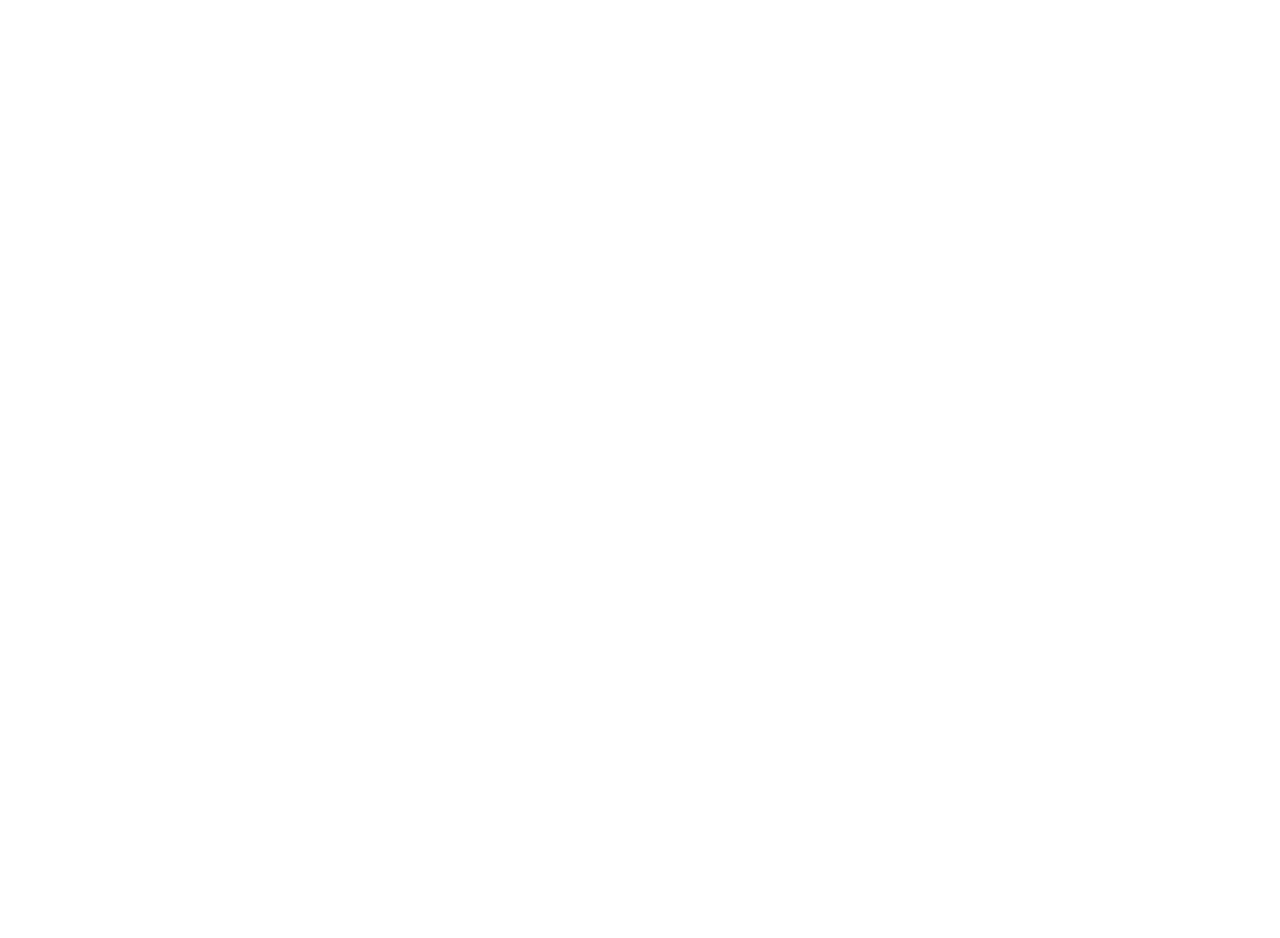
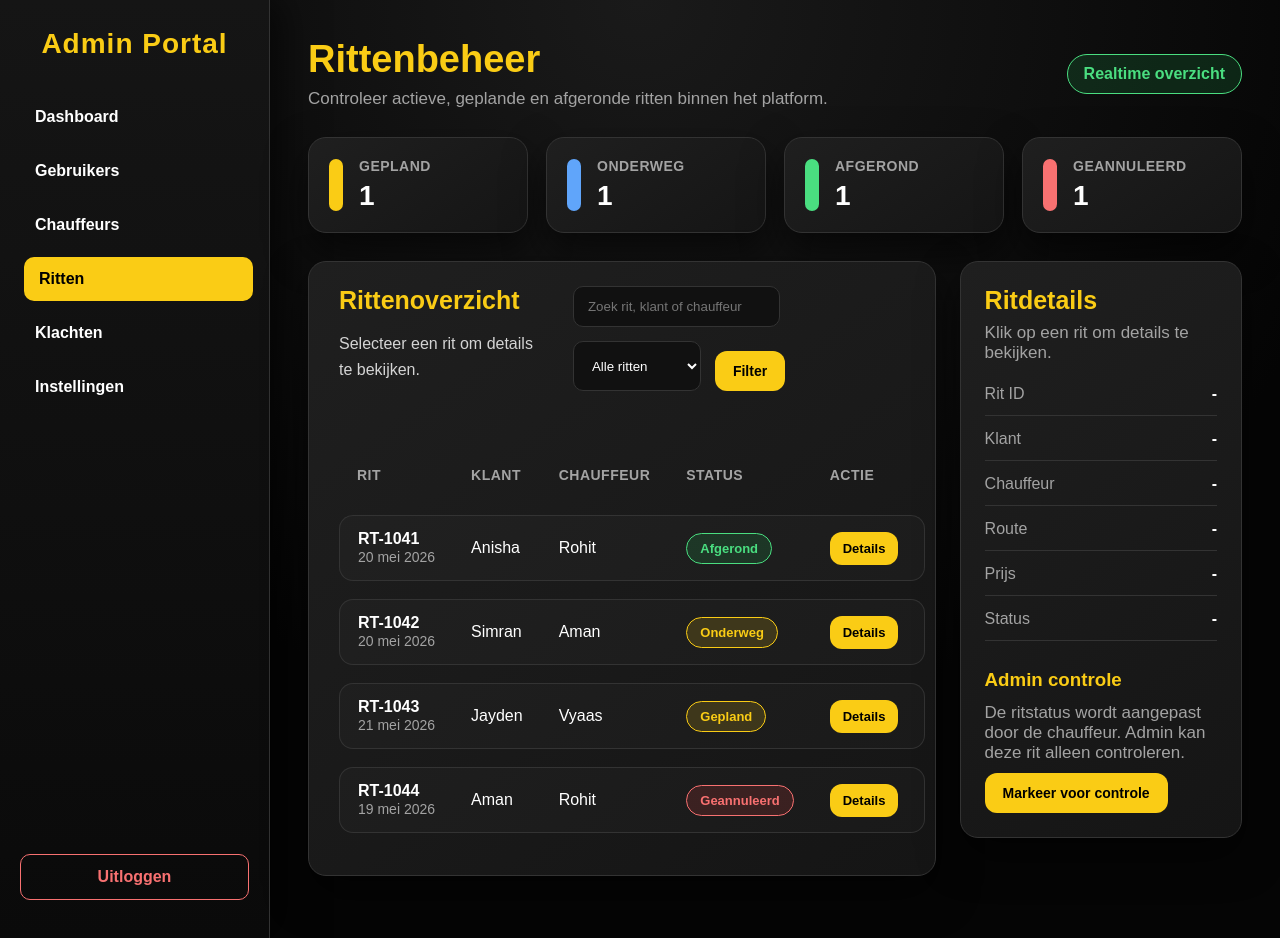
Before and after one commit to Bodylotion16/smart-taxi-system, a website: page public/portals/admin/ritten.html in a window 1280 px wide. Before the commit the page ends 800 px from the top, so only its background shows below. Drawn offline with Linux system fonts and the light colour scheme.

Commit message:
admin ritten

```diff
--- a/public/css/admin/admin-pages.css
+++ b/public/css/admin/admin-pages.css
@@ -279,3 +279,151 @@
         align-items: flex-start;
     }
 }
+
+/* =========================
+   Admin Ritten Page
+   ========================= */
+
+.ride-status-grid {
+    display: grid;
+    grid-template-columns: repeat(4, 1fr);
+    gap: 18px;
+    margin-bottom: 28px;
+}
+
+.ride-status-card {
+    display: flex;
+    align-items: center;
+    gap: 16px;
+    background: linear-gradient(145deg, #1f1f1f, #151515);
+    border: 1px solid var(--border);
+    border-radius: var(--radius-md);
+    box-shadow: 0 18px 40px var(--shadow);
+    padding: 20px;
+}
+
+.ride-status-card h3 {
+    color: var(--muted);
+    font-size: 14px;
+    margin-bottom: 6px;
+    text-transform: uppercase;
+    letter-spacing: 0.5px;
+}
+
+.ride-status-card p {
+    color: var(--white);
+    font-size: 28px;
+    font-weight: 900;
+}
+
+.status-dot {
+    width: 14px;
+    height: 52px;
+    border-radius: 999px;
+    display: inline-block;
+}
+
+.dot-yellow {
+    background-color: var(--yellow);
+}
+
+.dot-blue {
+    background-color: var(--blue);
+}
+
+.dot-green {
+    background-color: var(--green);
+}
+
+.dot-red {
+    background-color: var(--red);
+}
+
+.rides-layout {
+    display: grid;
+    grid-template-columns: 2fr 0.9fr;
+    gap: 24px;
+    align-items: start;
+}
+
+.compact-table th,
+.compact-table td {
+    padding: 14px 18px;
+}
+
+.ride-details-panel {
+    background: linear-gradient(145deg, #1f1f1f, #151515);
+    border: 1px solid var(--border);
+    border-radius: var(--radius-md);
+    box-shadow: 0 18px 40px var(--shadow);
+    padding: 24px;
+    position: sticky;
+    top: 24px;
+}
+
+.ride-details-panel h2 {
+    color: var(--yellow);
+    margin-bottom: 8px;
+}
+
+.ride-detail-box {
+    margin-top: 22px;
+    display: grid;
+    gap: 14px;
+}
+
+.detail-row {
+    display: flex;
+    justify-content: space-between;
+    gap: 18px;
+    border-bottom: 1px solid var(--border);
+    padding-bottom: 12px;
+}
+
+.detail-row span {
+    color: var(--muted);
+}
+
+.detail-row strong {
+    color: var(--white);
+    text-align: right;
+}
+
+.ride-status-control {
+    margin-top: 28px;
+}
+
+.ride-status-control h3 {
+    color: var(--yellow);
+    margin-bottom: 12px;
+}
+
+.ride-status-control select {
+    width: 100%;
+    padding: 13px 14px;
+    border: 1px solid var(--border);
+    border-radius: var(--radius-sm);
+    background-color: #111111;
+    color: var(--white);
+    outline: none;
+}
+
+@media (max-width: 1100px) {
+    .ride-status-grid {
+        grid-template-columns: repeat(2, 1fr);
+    }
+
+    .rides-layout {
+        grid-template-columns: 1fr;
+    }
+
+    .ride-details-panel {
+        position: static;
+    }
+}
+
+@media (max-width: 900px) {
+    .ride-status-grid {
+        grid-template-columns: 1fr;
+    }
+}
--- a/public/js/admin/ritten.js
+++ b/public/js/admin/ritten.js
@@ -0,0 +1,150 @@
+const rides = {
+    "RT-1041": {
+        id: "RT-1041",
+        customer: "Anisha",
+        driver: "Rohit",
+        route: "Paramaribo Centrum → Zorg en Hoop",
+        price: "SRD 150",
+        status: "completed",
+        statusText: "Afgerond"
+    },
+    "RT-1042": {
+        id: "RT-1042",
+        customer: "Simran",
+        driver: "Aman",
+        route: "Latour → Lelydorp",
+        price: "SRD 220",
+        status: "active",
+        statusText: "Onderweg"
+    },
+    "RT-1043": {
+        id: "RT-1043",
+        customer: "Jayden",
+        driver: "Vyaas",
+        route: "Flora → Centrum",
+        price: "SRD 120",
+        status: "planned",
+        statusText: "Gepland"
+    },
+    "RT-1044": {
+        id: "RT-1044",
+        customer: "Aman",
+        driver: "Rohit",
+        route: "Maretraite → Latour",
+        price: "SRD 0",
+        status: "cancelled",
+        statusText: "Geannuleerd"
+    }
+};
+
+let selectedRideId = null;
+
+function showRideDetails(rideId) {
+    const ride = rides[rideId];
+
+    if (!ride) {
+        return;
+    }
+
+    selectedRideId = rideId;
+
+    document.getElementById("detailRideId").textContent = ride.id;
+    document.getElementById("detailCustomer").textContent = ride.customer;
+    document.getElementById("detailDriver").textContent = ride.driver;
+    document.getElementById("detailRoute").textContent = ride.route;
+    document.getElementById("detailPrice").textContent = ride.price;
+    document.getElementById("detailStatus").textContent = ride.statusText;
+    document.getElementById("newRideStatus").value = ride.status;
+}
+
+function flagRide() {
+    if (!selectedRideId) {
+        alert("Selecteer eerst een rit.");
+        return;
+    }
+
+    alert("Rit " + selectedRideId + " is gemarkeerd voor controle.");
+}
+
+function filterRides() {
+    const searchValue = document.getElementById("searchRide").value.toLowerCase().trim();
+    const statusValue = document.getElementById("rideStatusFilter").value;
+    const rows = document.querySelectorAll("#rideTable tr");
+
+    rows.forEach(function(row) {
+        const id = row.dataset.id.toLowerCase();
+        const customer = row.dataset.customer;
+        const driver = row.dataset.driver;
+        const status = row.dataset.status;
+
+        const matchesSearch =
+            searchValue === "" ||
+            id.includes(searchValue) ||
+            customer.includes(searchValue) ||
+            driver.includes(searchValue);
+
+        const matchesStatus = statusValue === "all" || status === statusValue;
+
+        row.style.display = matchesSearch && matchesStatus ? "table-row" : "none";
+    });
+}
+
+function updateRideCounts() {
+    const rows = document.querySelectorAll("#rideTable tr");
+
+    let planned = 0;
+    let active = 0;
+    let completed = 0;
+    let cancelled = 0;
+
+    rows.forEach(function(row) {
+        if (row.dataset.status === "planned") {
+            planned++;
+        } else if (row.dataset.status === "active") {
+            active++;
+        } else if (row.dataset.status === "completed") {
+            completed++;
+        } else if (row.dataset.status === "cancelled") {
+            cancelled++;
+        }
+    });
+
+    document.getElementById("plannedCount").textContent = planned;
+    document.getElementById("activeRideCount").textContent = active;
+    document.getElementById("completedCount").textContent = completed;
+    document.getElementById("cancelledCount").textContent = cancelled;
+}
+
+function getStatusText(status) {
+    if (status === "planned") {
+        return "Gepland";
+    }
+
+    if (status === "active") {
+        return "Onderweg";
+    }
+
+    if (status === "completed") {
+        return "Afgerond";
+    }
+
+    if (status === "cancelled") {
+        return "Geannuleerd";
+    }
+
+    return "Onbekend";
+}
+
+function getStatusClass(status) {
+    if (status === "completed") {
+        return "active";
+    }
+
+    if (status === "cancelled") {
+        return "cancelled";
+    }
+
+    return "pending";
+}
+
+document.addEventListener("DOMContentLoaded", updateRideCounts);
--- a/public/portals/admin/ritten.html
+++ b/public/portals/admin/ritten.html
@@ -0,0 +1,211 @@
+<!DOCTYPE html>
+<html lang="nl">
+<head>
+    <meta charset="UTF-8">
+    <title>Ritten beheren - Smart Taxi</title>
+
+    <link rel="stylesheet" href="../../css/admin/admin-base.css">
+    <link rel="stylesheet" href="../../css/admin/admin-components.css">
+    <link rel="stylesheet" href="../../css/admin/admin-pages.css">
+</head>
+<body>
+
+<div class="container">
+    <aside class="sidebar">
+        <h2>Admin Portal</h2>
+
+        <a href="dashboard.html">Dashboard</a>
+        <a href="gebruikers.html">Gebruikers</a>
+        <a href="chauffeurs.html">Chauffeurs</a>
+        <a href="ritten.html" class="active">Ritten</a>
+        <a href="klachten.html">Klachten</a>
+        <a href="instellingen.html">Instellingen</a>
+        <a href="../../auth/login.html" class="logout-link">Uitloggen</a>
+    </aside>
+
+    <main class="main">
+        <div class="header admin-header">
+            <div>
+                <h1>Rittenbeheer</h1>
+                <p>Controleer actieve, geplande en afgeronde ritten binnen het platform.</p>
+            </div>
+
+            <div class="admin-badge">
+                Realtime overzicht
+            </div>
+        </div>
+
+        <div class="ride-status-grid">
+            <div class="ride-status-card">
+                <span class="status-dot dot-yellow"></span>
+                <div>
+                    <h3>Gepland</h3>
+                    <p id="plannedCount">2</p>
+                </div>
+            </div>
+
+            <div class="ride-status-card">
+                <span class="status-dot dot-blue"></span>
+                <div>
+                    <h3>Onderweg</h3>
+                    <p id="activeRideCount">1</p>
+                </div>
+            </div>
+
+            <div class="ride-status-card">
+                <span class="status-dot dot-green"></span>
+                <div>
+                    <h3>Afgerond</h3>
+                    <p id="completedCount">3</p>
+                </div>
+            </div>
+
+            <div class="ride-status-card">
+                <span class="status-dot dot-red"></span>
+                <div>
+                    <h3>Geannuleerd</h3>
+                    <p id="cancelledCount">1</p>
+                </div>
+            </div>
+        </div>
+
+        <div class="rides-layout">
+            <section class="section">
+                <div class="section-top">
+                    <div>
+                        <h2>Rittenoverzicht</h2>
+                        <p>Selecteer een rit om details te bekijken.</p>
+                    </div>
+
+                    <div class="filter-bar">
+                        <input type="text" id="searchRide" placeholder="Zoek rit, klant of chauffeur">
+                        <select id="rideStatusFilter">
+                            <option value="all">Alle ritten</option>
+                            <option value="planned">Gepland</option>
+                            <option value="active">Onderweg</option>
+                            <option value="completed">Afgerond</option>
+                            <option value="cancelled">Geannuleerd</option>
+                        </select>
+                        <button onclick="filterRides()">Filter</button>
+                    </div>
+                </div>
+
+                <table class="admin-table compact-table">
+                    <thead>
+                        <tr>
+                            <th>Rit</th>
+                            <th>Klant</th>
+                            <th>Chauffeur</th>
+                            <th>Status</th>
+                            <th>Actie</th>
+                        </tr>
+                    </thead>
+
+                    <tbody id="rideTable">
+                        <tr data-id="RT-1041" data-customer="anisha" data-driver="rohit" data-status="completed">
+                            <td>
+                                <strong>RT-1041</strong><br>
+                                <span class="muted-text">20 mei 2026</span>
+                            </td>
+                            <td>Anisha</td>
+                            <td>Rohit</td>
+                            <td><span class="status active">Afgerond</span></td>
+                            <td>
+                                <button class="btn-small" onclick="showRideDetails('RT-1041')">Details</button>
+                            </td>
+                        </tr>
+
+                        <tr data-id="RT-1042" data-customer="simran" data-driver="aman" data-status="active">
+                            <td>
+                                <strong>RT-1042</strong><br>
+                                <span class="muted-text">20 mei 2026</span>
+                            </td>
+                            <td>Simran</td>
+                            <td>Aman</td>
+                            <td><span class="status pending">Onderweg</span></td>
+                            <td>
+                                <button class="btn-small" onclick="showRideDetails('RT-1042')">Details</button>
+                            </td>
+                        </tr>
+
+                        <tr data-id="RT-1043" data-customer="jayden" data-driver="vyaas" data-status="planned">
+                            <td>
+                                <strong>RT-1043</strong><br>
+                                <span class="muted-text">21 mei 2026</span>
+                            </td>
+                            <td>Jayden</td>
+                            <td>Vyaas</td>
+                            <td><span class="status pending">Gepland</span></td>
+                            <td>
+                                <button class="btn-small" onclick="showRideDetails('RT-1043')">Details</button>
+                            </td>
+                        </tr>
+
+                        <tr data-id="RT-1044" data-customer="aman" data-driver="rohit" data-status="cancelled">
+                            <td>
+                                <strong>RT-1044</strong><br>
+                                <span class="muted-text">19 mei 2026</span>
+                            </td>
+                            <td>Aman</td>
+                            <td>Rohit</td>
+                            <td><span class="status cancelled">Geannuleerd</span></td>
+                            <td>
+                                <button class="btn-small" onclick="showRideDetails('RT-1044')">Details</button>
+                            </td>
+                        </tr>
+                    </tbody>
+                </table>
+            </section>
+
+            <aside class="ride-details-panel">
+                <h2>Ritdetails</h2>
+                <p class="muted-text">Klik op een rit om details te bekijken.</p>
+
+                <div class="ride-detail-box">
+                    <div class="detail-row">
+                        <span>Rit ID</span>
+                        <strong id="detailRideId">-</strong>
+                    </div>
+
+                    <div class="detail-row">
+                        <span>Klant</span>
+                        <strong id="detailCustomer">-</strong>
+                    </div>
+
+                    <div class="detail-row">
+                        <span>Chauffeur</span>
+                        <strong id="detailDriver">-</strong>
+                    </div>
+
+                    <div class="detail-row">
+                        <span>Route</span>
+                        <strong id="detailRoute">-</strong>
+                    </div>
+
+                    <div class="detail-row">
+                        <span>Prijs</span>
+                        <strong id="detailPrice">-</strong>
+                    </div>
+
+                    <div class="detail-row">
+                        <span>Status</span>
+                        <strong id="detailStatus">-</strong>
+                    </div>
+                </div>
+
+                 <div class="ride-status-control">
+                    <h3>Admin controle</h3>
+                    <p class="muted-text">
+                  De ritstatus wordt aangepast door de chauffeur. Admin kan deze rit alleen controleren.
+                   </p>
+
+                 <button onclick="flagRide()">Markeer voor controle</button>
+                </div>
+            </aside>
+        </div>
+    </main>
+</div>
+
+<script src="../../js/admin/ritten.js"></script>
+</body>
+</html>
```
